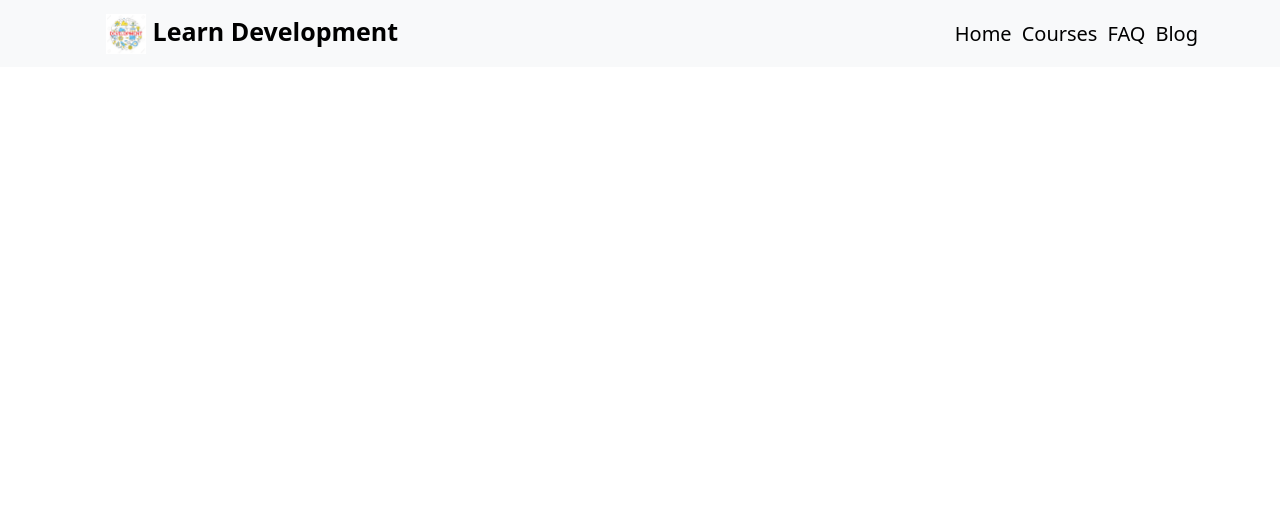
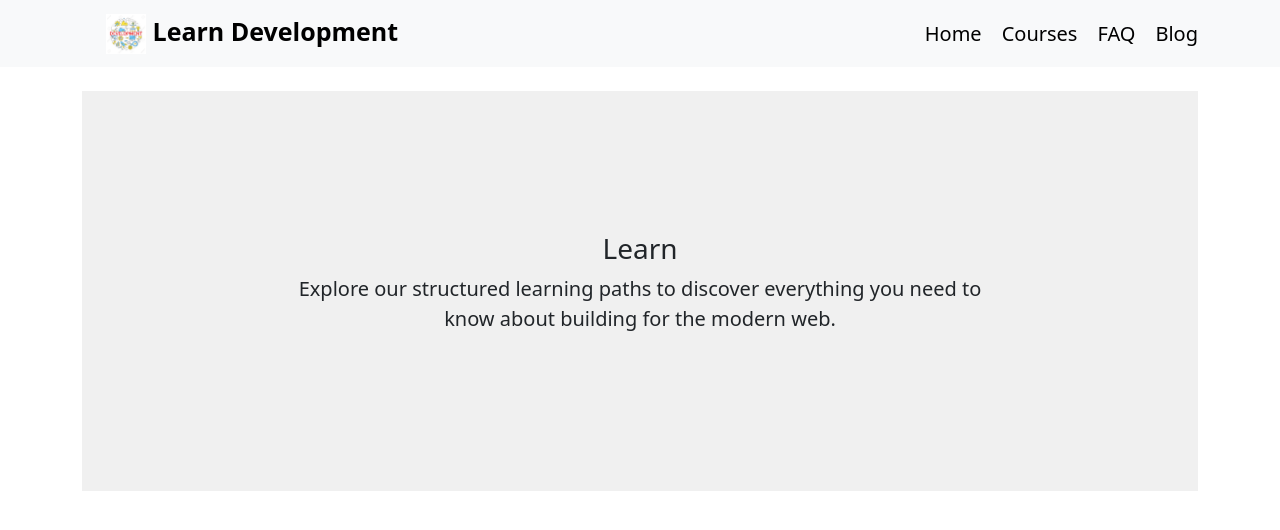
Before and after one commit to prantochandrodas/learn-development-client, a React (Create React App) app: page / in a window 1280 px wide. Shown: the top 530 px of the page. Built offline with nearby package versions, Linux system fonts and the light colour scheme.

Commit message:
home header add

```diff
--- a/public/index.html
+++ b/public/index.html
@@ -24,7 +24,7 @@
       work correctly both with client-side routing and a non-root public URL.
       Learn how to configure a non-root public URL by running `npm run build`.
     -->
-    <title>React App</title>
+    <title>Learn Development</title>
   </head>
   <body>
     <noscript>You need to enable JavaScript to run this app.</noscript>
--- a/src/Components/Header/Header.css
+++ b/src/Components/Header/Header.css
@@ -1,6 +1,6 @@
 .prantsLink a{
     color: black;
-    margin-left: 10px;
+    margin-left: 20px;
     text-decoration: none;
     font-size: 20px;
 }
--- /dev/null
+++ b/src/Components/Home/Home.css
@@ -0,0 +1,7 @@
+.header-container{
+    background-color: rgb(240, 240, 240);
+    height: 400px;
+    display: flex;
+    justify-content: center;
+    align-items: center;
+}
--- /dev/null
+++ b/src/Components/Home/Home.js
@@ -0,0 +1,16 @@
+import React from 'react';
+import './Home.css';
+const Home = () => {
+    return (
+        <div className='container'>
+           <div className='text-center header-container'>
+                  <div>
+                    <h3 className=''>Learn</h3>
+                    <p style={{fontSize:"20px"}}>Explore our structured learning paths to discover everything you need to <br /> know about building for the modern web.</p>
+                  </div>
+           </div>
+        </div>
+    );
+};
+
+export default Home;
--- a/src/Route/Route.js
+++ b/src/Route/Route.js
@@ -1,4 +1,5 @@
 import Courses from "../Components/Courses/Courses";
+import Home from "../Components/Home/Home";
 import Main from "../Layouts.js/Main";
 
 const { createBrowserRouter } = require("react-router-dom");
@@ -8,6 +9,10 @@ export const router=createBrowserRouter([
         path:'/',
         children:[
             {
+                path:'/',
+                element:<Home></Home>
+            },
+            {
                 path:'/courses',
                 element:<Courses></Courses>
             }
```
Also changed, not shown: 1 other file (tests, documents, lock files or other folders).
